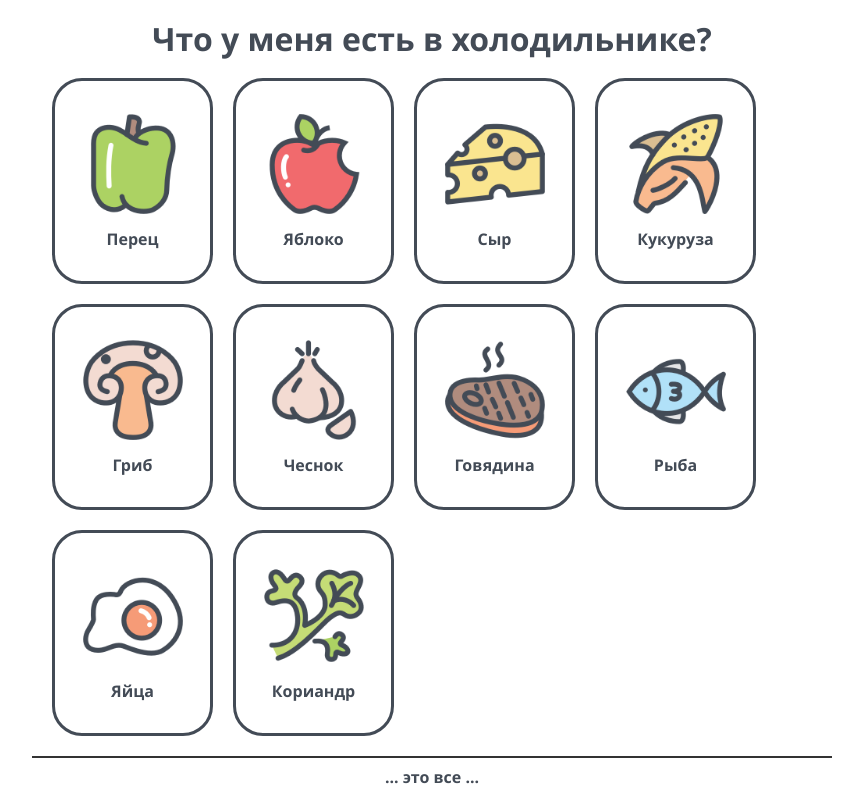
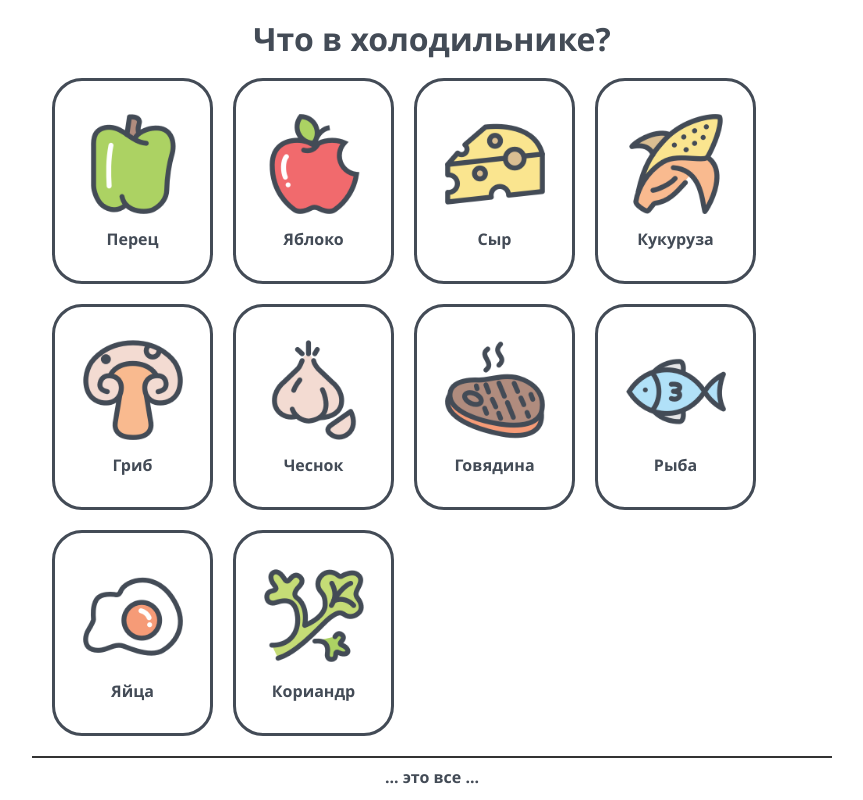
Before and after one commit to Servilleo/homework09, a website: page index.html in a window 1280 px wide. Shown: the whole page, without its empty margins (208-1071 px from the left). Drawn offline with nearby package versions, Linux system fonts and the light colour scheme; files that its build step writes are made by us from their sources.

Commit message:
h1 changed

```diff
--- a/index.html
+++ b/index.html
@@ -8,7 +8,7 @@
     <link rel="stylesheet" href="./css/main.css">
 </head>
 <body>
-    <h1>Что у меня есть в холодильнике?</h1>
+    <h1>Что в холодильнике?</h1>
 
     <div class="fridge">
         <div class="products">
```
